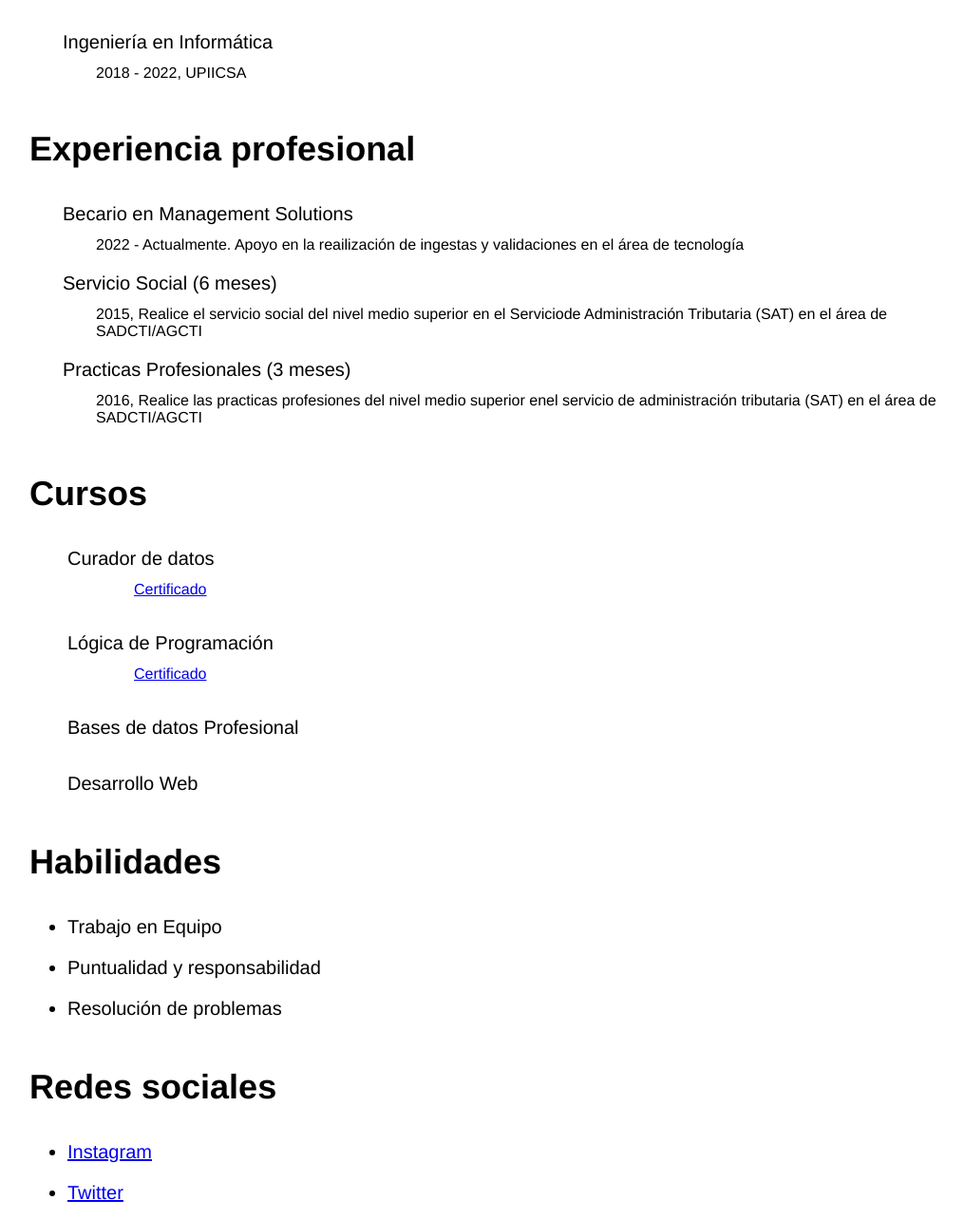
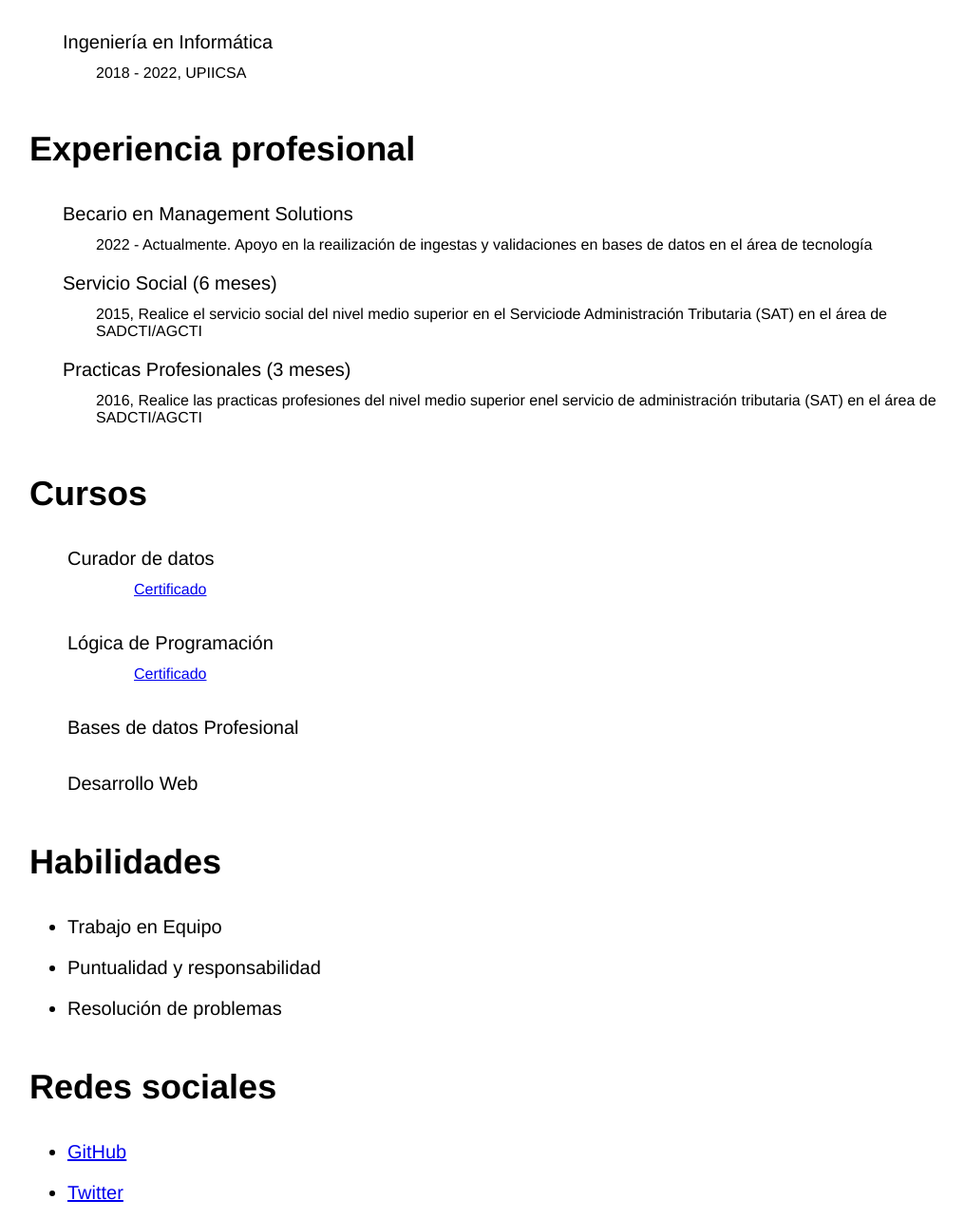
Before and after one commit to Vicoo-Urb/Curriculum_V, a plain HTML site: page cv/index.html in a window 1280 px wide. Shown: the part 575-1859 px from the top of the page at 95% size, without its empty margins (129-1145 px from the left). Drawn offline with Linux system fonts and the light colour scheme.

Commit message:
Actualizaciones

```diff
--- a/cv/index.html
+++ b/cv/index.html
@@ -58,7 +58,7 @@
                     <div>
                         <dl>
                             <dt style="font-size: 20px; margin-bottom: 12px; margin-top: 36px; margin-left: 35px;" >Becario en Management Solutions</dt>
-                            <dd style="margin-left: 70px;">2022 - Actualmente. Apoyo en la reailización de ingestas y validaciones en el área de tecnología</dd>
+                            <dd style="margin-left: 70px;">2022 - Actualmente. Apoyo en la reailización de ingestas y validaciones en bases de datos en el área de tecnología</dd>
 
                             <dt style="font-size: 20px; margin-bottom: 12px; margin-top: 20px; margin-left: 35px;">Servicio Social (6 meses)</dt>
                             <dd style="margin-left: 70px;">2015, Realice el servicio social del nivel medio superior en el Serviciode Administración Tributaria (SAT) en el área de SADCTI/AGCTI</dd>
@@ -102,7 +102,7 @@
                     <div>
                         <ul>
                             <li style="font-size: 20px; margin-bottom: 12px; margin-top: 36px; " >
-                                <a href="https://www.instagram.com/vicoo_rodriguez/?hl=es-la" target="_blanck">Instagram</a>
+                                <a href="https://github.com/Vicoo-Urb?hl=es-la" target="_blanck">GitHub</a>
                             </li>
                             <li style="font-size: 20px; margin-bottom: 12px; margin-top: 20px; ">
                                 <a href="https://twitter.com/ViicoUrbansz" target="_blanck">Twitter</a>
```
